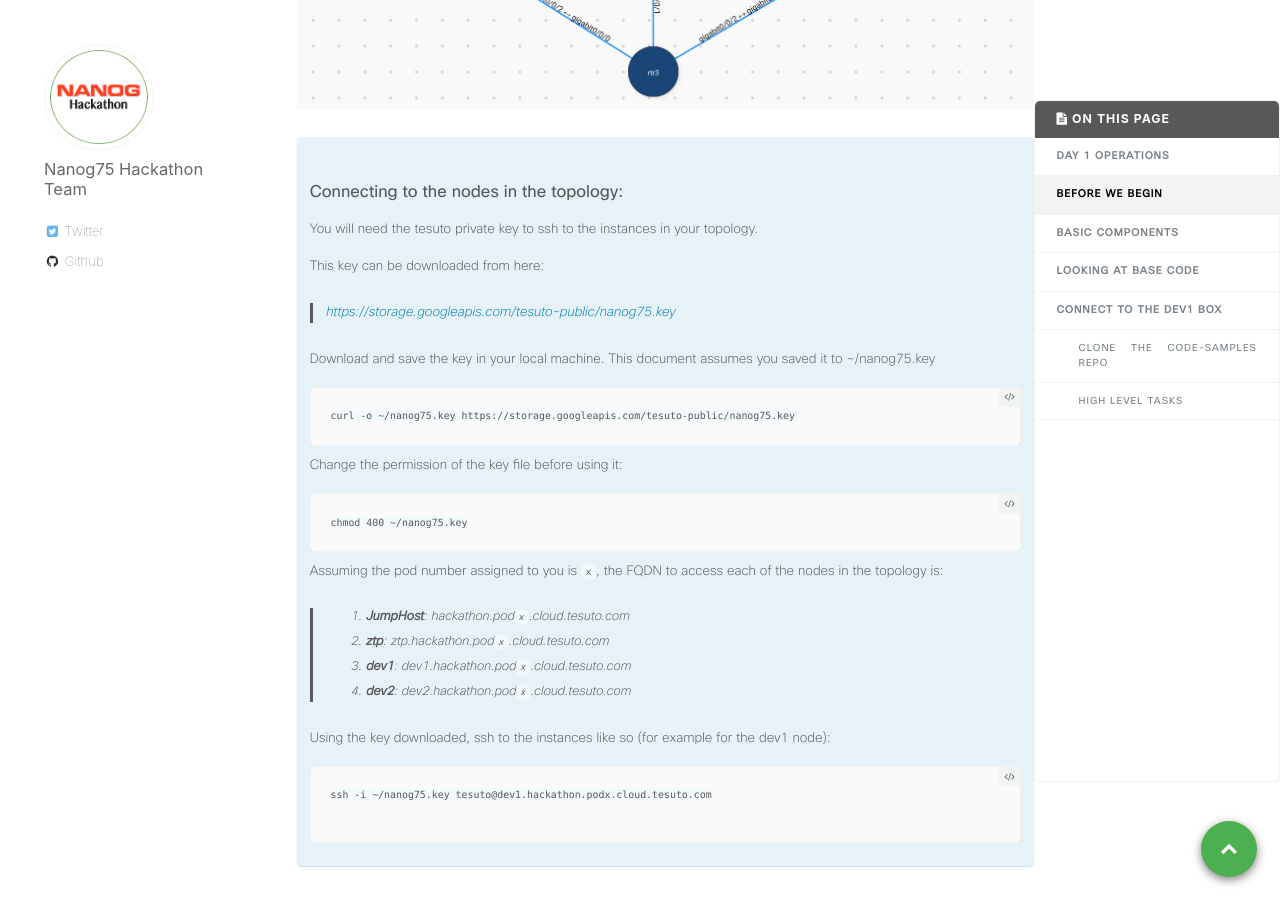
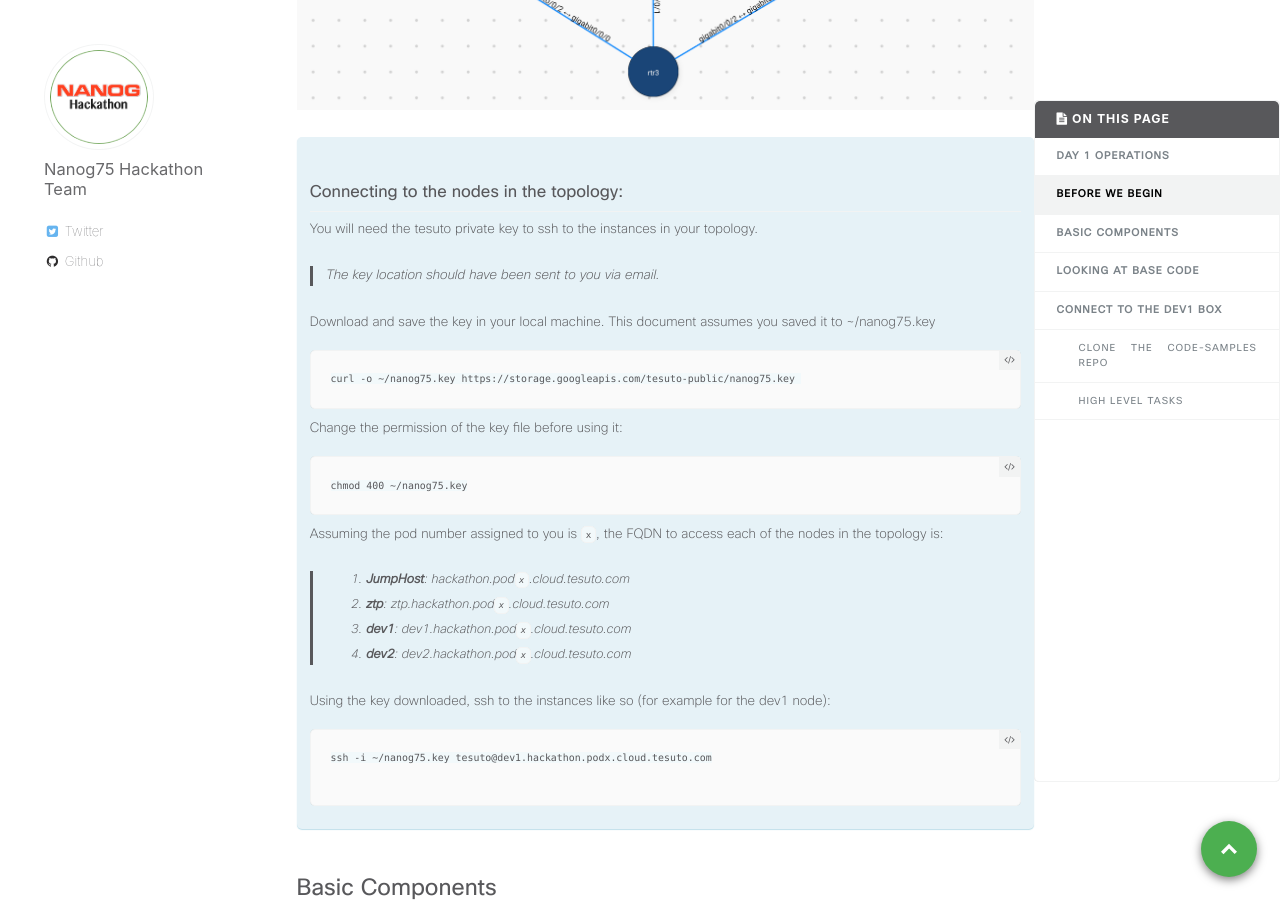
Before and after one commit to nanog75/hackathon, a Jekyll site: the page built from _day1/2019-02-17-step-1-understand-day-1-operations.md, in a window 1280 px wide and 900 px high, scrolled down 1011 px. Built offline with Jekyll 4.4.1, drawn with Linux system fonts in a browser that asks for light colours.

Commit message:
Update 2019-02-17-step-1-understand-day-1-operations.md

```diff
--- a/_day1/2019-02-17-step-1-understand-day-1-operations.md
+++ b/_day1/2019-02-17-step-1-understand-day-1-operations.md
@@ -42,8 +42,7 @@ The topology for the hack is shown below:
 
 You will need the tesuto private key to ssh to the instances in your topology.
 
-This key can be downloaded from here:
-><https://storage.googleapis.com/tesuto-public/nanog75.key>
+>The key location should have been sent to you via email.
 
 Download and save the key in your local machine. This document assumes you saved it to ~/nanog75.key
 
```
